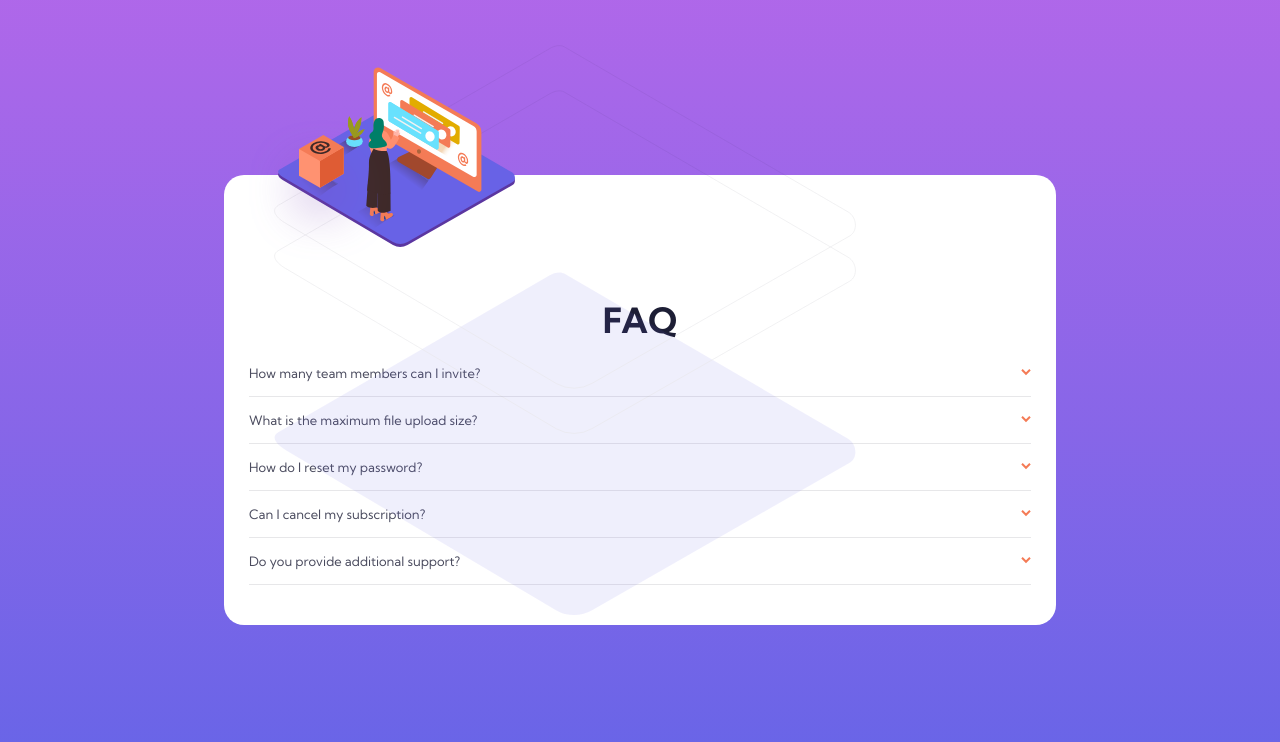
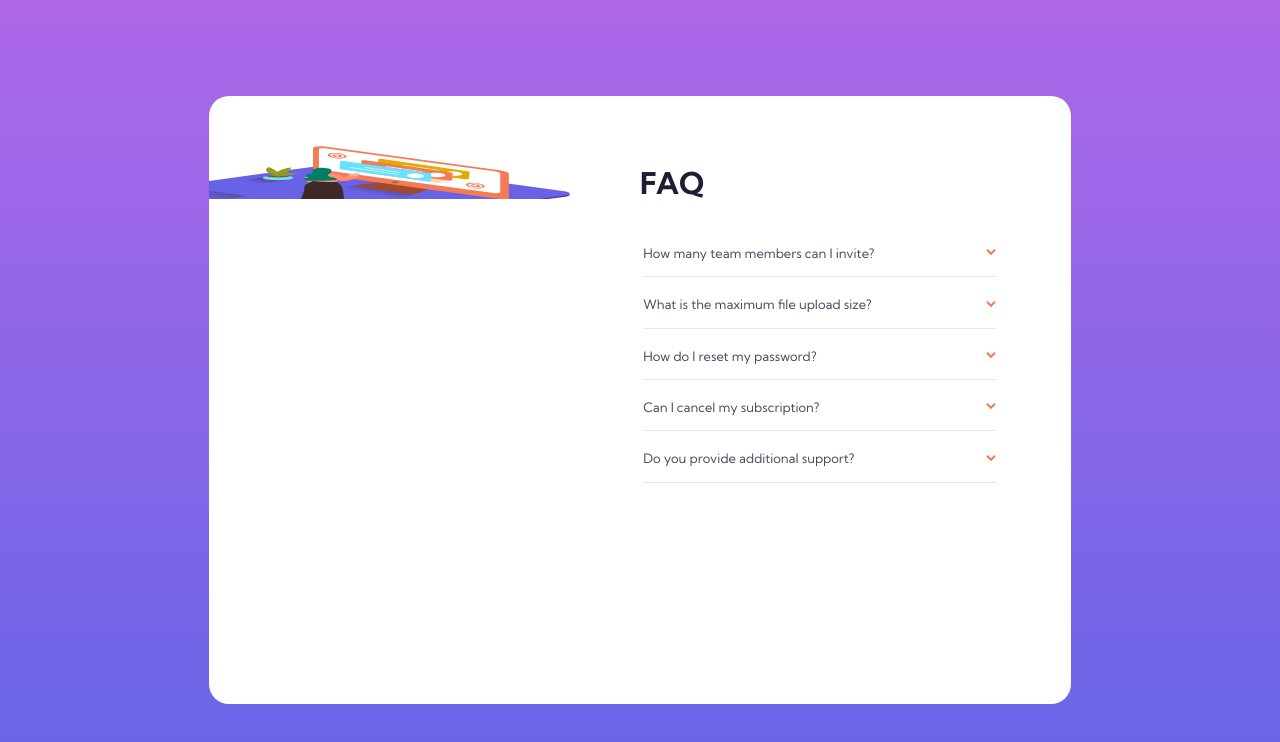
Before and after one commit to avillasilva/faq-accordion-card-main, a plain HTML site: page index.html in a window 1280 px wide. Drawn offline with Linux system fonts and the light colour scheme.

Commit message:
working in progress

```diff
--- a/index.html
+++ b/index.html
@@ -17,10 +17,10 @@
   <div class="container">
     <div class="card">
       <div class="images">
-        <img id="background" src="images/bg-pattern-desktop.svg" alt="">
-        <!-- <img src="images/bg-pattern-mobile.svg" alt=""> -->
-        <!-- <img src="images/illustration-box-desktop.svg" alt=""> -->
-        <img id="foreground" src="images/illustration-woman-online-mobile.svg" alt="">
+        <picture>
+          <source media="(min-width: 1024px)" srcset="images/illustration-box-desktop.svg">
+          <!-- <img src="images/illustration-box-desktop.svg" alt=""> -->
+        </picture>
       </div>
 
       <div class="faq">
@@ -81,11 +81,16 @@
       acc[i].addEventListener("click", function() {
         this.classList.toggle("active");
         var panel = this.nextElementSibling;
-        if (panel.style.maxHeight) {
-          panel.style.maxHeight = null;
+        if (panel.style.height) {
+          panel.style.height = null;
+          panel.style.display = 'none';
+          panel.style.borderBottom = 'none';
           this.childNodes[1].style.transform = 'scaleY(1)';
         } else {
-          panel.style.maxHeight = panel.scrollHeight + "px";
+          panel.style.height = "45px";
+          panel.style.display = 'flex';
+          panel.style.alignItems = 'center';
+          panel.style.borderBottom = '1px solid var(--light-grayish-blue)';
           this.childNodes[1].style.transform = 'scaleY(-1)';
         }
 
--- a/style.css
+++ b/style.css
@@ -2,8 +2,8 @@
 
 * {
     box-sizing: border-box;
-    /* margin: 0; */
-    /* padding: 0; */
+    margin: 0;
+    padding: 0;
 }
 
 :root {
@@ -20,13 +20,11 @@
 body {
     font-family: 'Kumbh Sans', sans-serif;
     color: var(--very-dark-desaturated-blue);
-    margin: 0;
 }
 
 h1 {
-    /* font-family: 'Kumbh Sans'; */
     text-align: center;
-    font-size: 2.9rem;
+    font-size: 2.8rem;
 }
 
 .container {
@@ -46,27 +44,14 @@ h1 {
 }
 
 .faq {
-    padding: 25px;
-    padding-top: 100px;
+    padding: 2em;
 }
 
 .images {
-    position: relative;
-}
-
-#background {
-    position: absolute;
-    z-index: 1;
-    top: -130px;
-    left: 50px;
-    width: 70%;
-}
-
-#foreground {
-    position: absolute;
-    z-index: 3;
-    top: -108px;
-    left: 25px;
+    background-image: url(images/bg-pattern-mobile.svg);
+    background-position: top -10px center;
+    background-repeat: no-repeat;
+    height: 103px;
 }
 
 .accordion {
@@ -76,33 +61,34 @@ h1 {
 
     border-bottom: 1px solid var(--light-grayish-blue);
     color: var(--very-dark-grayish-blue);
-    margin-bottom: 15px;
-    padding-bottom: 15px;
+    /* margin: 1em 0; */
+    padding: 1.05em 0 1.09em 0;
+    margin: 0.25em;
     font-size: 1.08rem;
     cursor: pointer;
+}
+
+.panel {
+    display: none;
+    color: var(--very-dark-grayish-blue);
+    overflow: hidden;
+    transition: max-height 0.3s ease-out;
+    padding-right: 2.5em;
 }
 
 .active {
     color: var(--very-dark-desaturated-blue);
     font-weight: 700;
     border-bottom: none;
-    padding-bottom: 0;
-    margin-bottom: 0;
+    /* padding-bottom: 0;
+    margin-bottom: 0; */
 }
 
 p {
-    /* margin-top: 0; */
-    padding-bottom: 15px;
-    border-bottom: 1px solid var(--light-grayish-blue);
-}
-
-.panel {
-    color: var(--very-dark-grayish-blue);
-    max-height: 0;
-    overflow: hidden;
-    transition: max-height 0.3s ease-out;
-    transition: font-weight 1s ease-out;
-    padding-right: 2.1em;
+    padding-top: 0;
+    padding-bottom: 1em;
+    margin-top: 0;
+    margin-bottom: 0;
 }
 
 .panel p {
@@ -114,6 +100,33 @@ p {
 
 @media (min-width: 1024px) {
     .card {
-        width: 65%;
+        height: 76vh;
+        width: 67.4%;
+        display: flex;
+    }
+
+    .images, .faq {
+        width: 50%;
+    }
+
+    .faq {
+        padding: 5.7em 6em 6em 0em;
+    }
+
+    h1 {
+        font-size: 2.5rem;
+        text-align: left;
+        margin-top: 0;
+        margin-bottom: 0.9em;
+    }
+
+    .images {
+        background-image: url(images/illustration-woman-online-desktop.svg), url(images/bg-pattern-desktop.svg);
+        background-position: top 50px left -70px, top -295px left -470px;
+        background-size: 100% 75%, 186% 186%;
+    }
+
+    .accordion {
+        padding: 1.2em 0;
     }
 }
```
